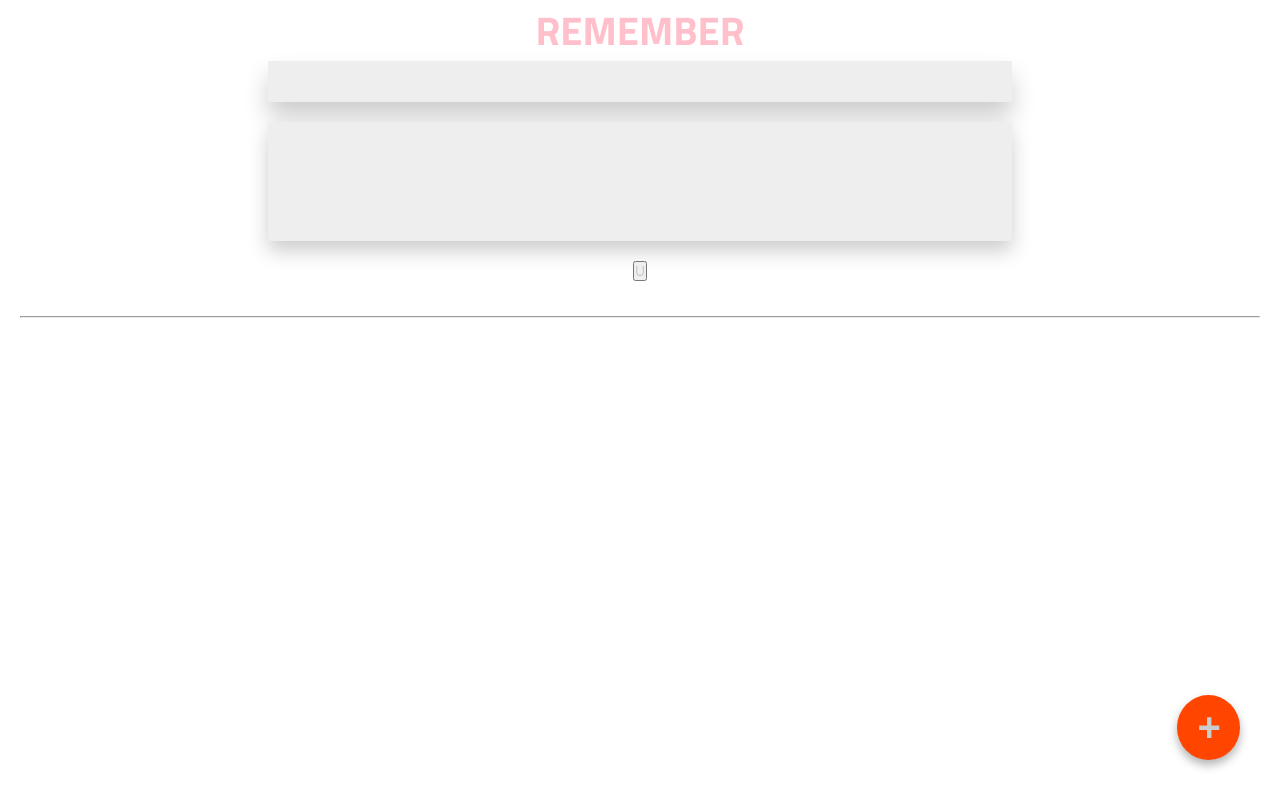
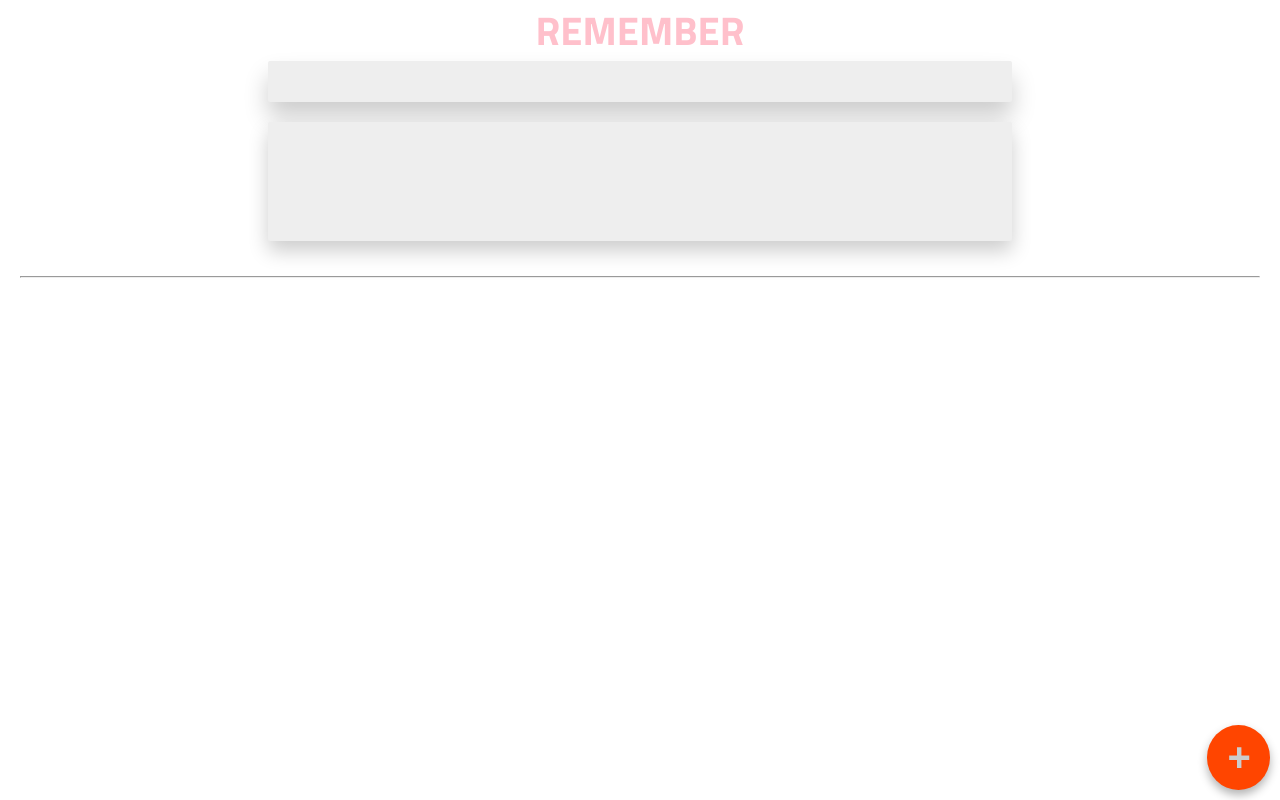
Before and after one commit to NickAMars/Remember, a React (Create React App) app in the folder client/: page /remember in a window 1280 px wide. Built offline with nearby package versions, Linux system fonts and the light colour scheme.

Commit message:
update the css build

```diff
--- a/client/src/style/css/main.css
+++ b/client/src/style/css/main.css
@@ -81,20 +81,46 @@ body {
 .u-mr-xlg {
   margin-right: 10rem  !important; }
 
+@keyframes fadeIn {
+  0% {
+    opacity: 0; }
+  100% {
+    opacity: 1; } }
+
+@keyframes fadeOut {
+  0% {
+    opacity: 1; }
+  100% {
+    opacity: 0; } }
+
 .btn {
   font-size: 1.4rem;
   text-transform: uppercase;
   color: #ccc; }
   .btn__add {
+    font-size: 4rem;
+    background-color: #ff4500;
+    bottom: 1rem;
+    right: 1rem;
+    z-index: 10; }
+  .btn__update-show {
+    animation: fadeIn 2s ease-in;
+    visibility: visible; }
+  .btn__update {
+    background-color: yellowgreen;
+    top: 20%;
+    right: 2rem;
+    font-size: 2rem;
+    z-index: 10; }
+    .btn__update-show {
+      animation: fadeIn 2s ease-in;
+      visibility: visible; }
+    .btn__update-hide {
+      visibility: hidden;
+      animation: fadeOut 2s ease-out; }
+  .btn__add, .btn__update {
     border: none;
-    background-color: #ff4500;
     position: fixed;
-    bottom: 0;
-    right: 0;
-    z-index: 10;
-    font-size: 4rem;
-    margin-right: 1em;
-    margin-bottom: 1em;
     padding: .25em .5em;
     font-weight: 700;
     font-style: italic;
@@ -102,9 +128,9 @@ body {
     cursor: pointer;
     box-shadow: 0 0.5rem 1rem rgba(0, 0, 0, 0.3);
     transition: all 2s; }
-    .btn__add:hover {
+    .btn__add:hover, .btn__update:hover {
       box-shadow: 0 1rem 2rem rgba(0, 0, 0, 0.2); }
-    .btn__add:focus, .btn__add:active {
+    .btn__add:focus, .btn__add:active, .btn__update:focus, .btn__update:active {
       outline: none;
       box-shadow: 0 0.75rem 1.5rem rgba(0, 0, 0, 0.3); }
 
```
